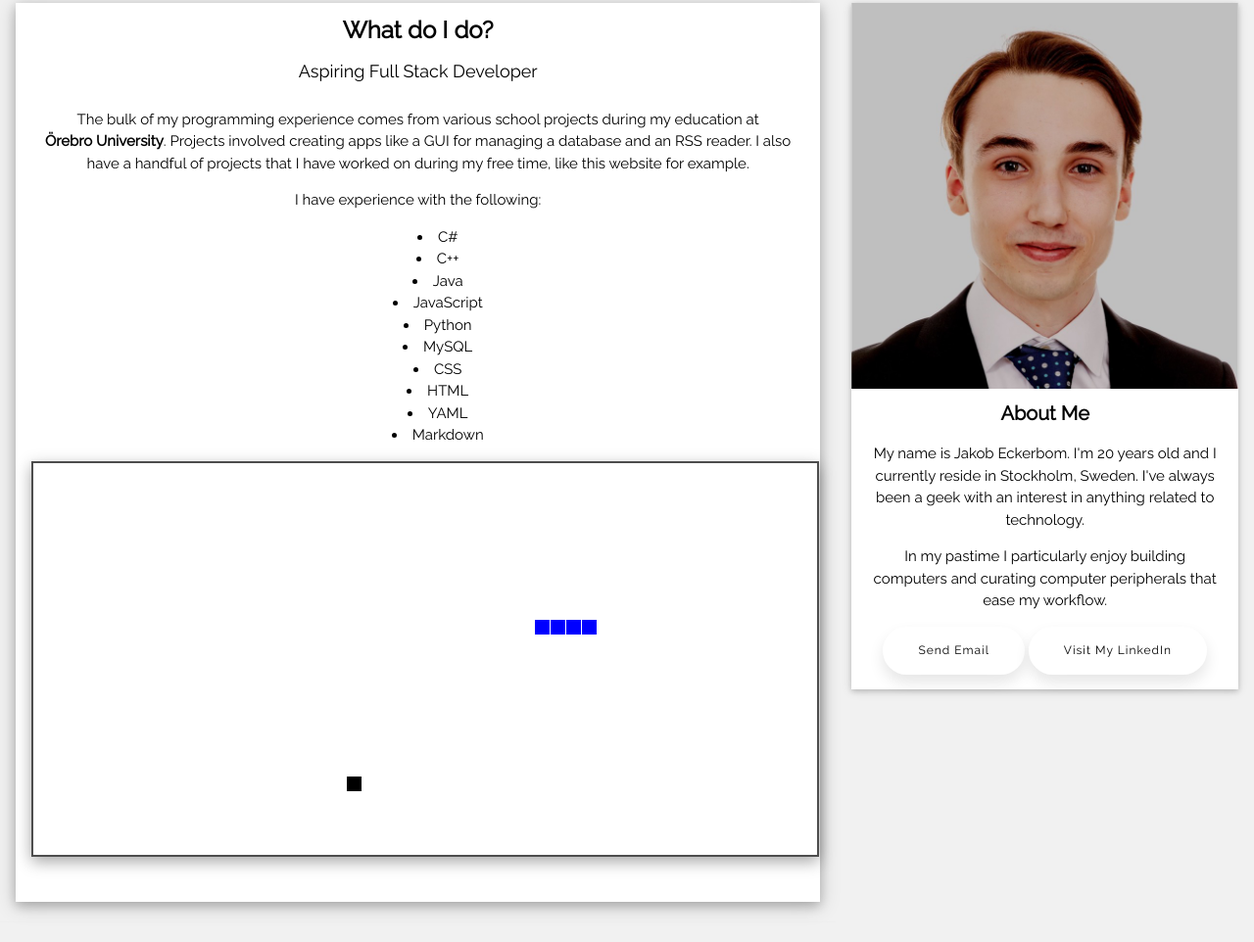
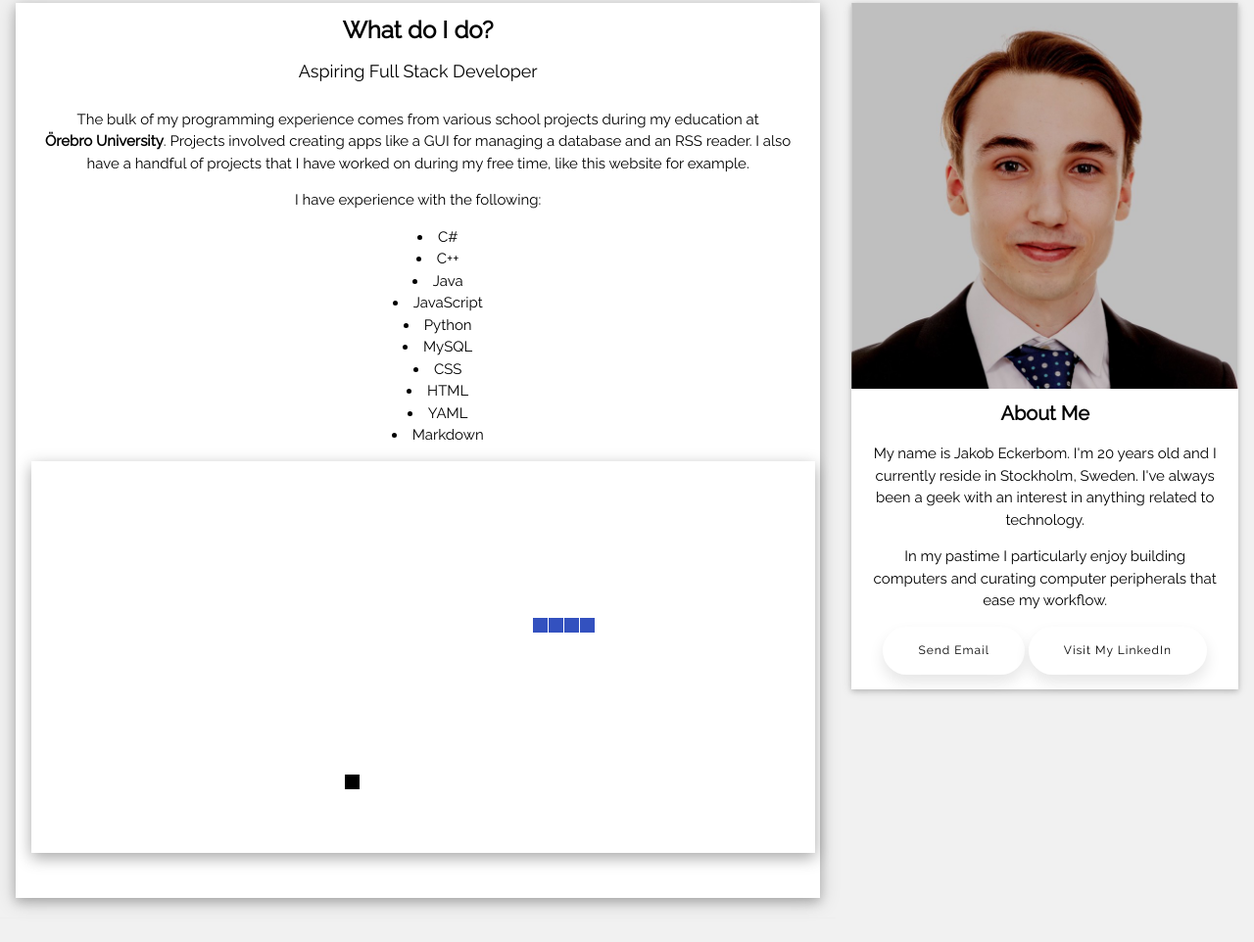
Before and after one commit to jakobeckerbomdev/PersonalWebsite, a plain HTML site: page index.html in a window 1280 px wide. Shown: the part 244-1206 px from the top of the page at 98% size. Drawn offline with nearby package versions, Linux system fonts and the light colour scheme.

Commit message:
border, colorus various aesthetics

```diff
--- a/snake.js
+++ b/snake.js
@@ -68,7 +68,7 @@ function loop() {
     context.fillStyle = 'black';
     context.fillRect(apple.x, apple.y, grid - 1, grid - 1);
 
-    context.fillStyle = 'blue';
+    context.fillStyle = 'rgba(0, 38, 175, 0.8)';
     snake.cells.forEach(function (cell, index) {
 
         context.fillRect(cell.x, cell.y, grid - 1, grid - 1);
--- a/styles.css
+++ b/styles.css
@@ -3,7 +3,8 @@ h1,
 h2,
 h3,
 h4,
-h5 {
+h5,
+h6 {
     font-family: "Raleway", sans-serif
 }
 
@@ -100,6 +101,5 @@ button:active {
 }
 
 canvas {
-    border: 2px solid rgb(77, 77, 77);
     box-shadow: rgba(0, 0, 0, 0.35) 0px 5px 15px;
 }
```
